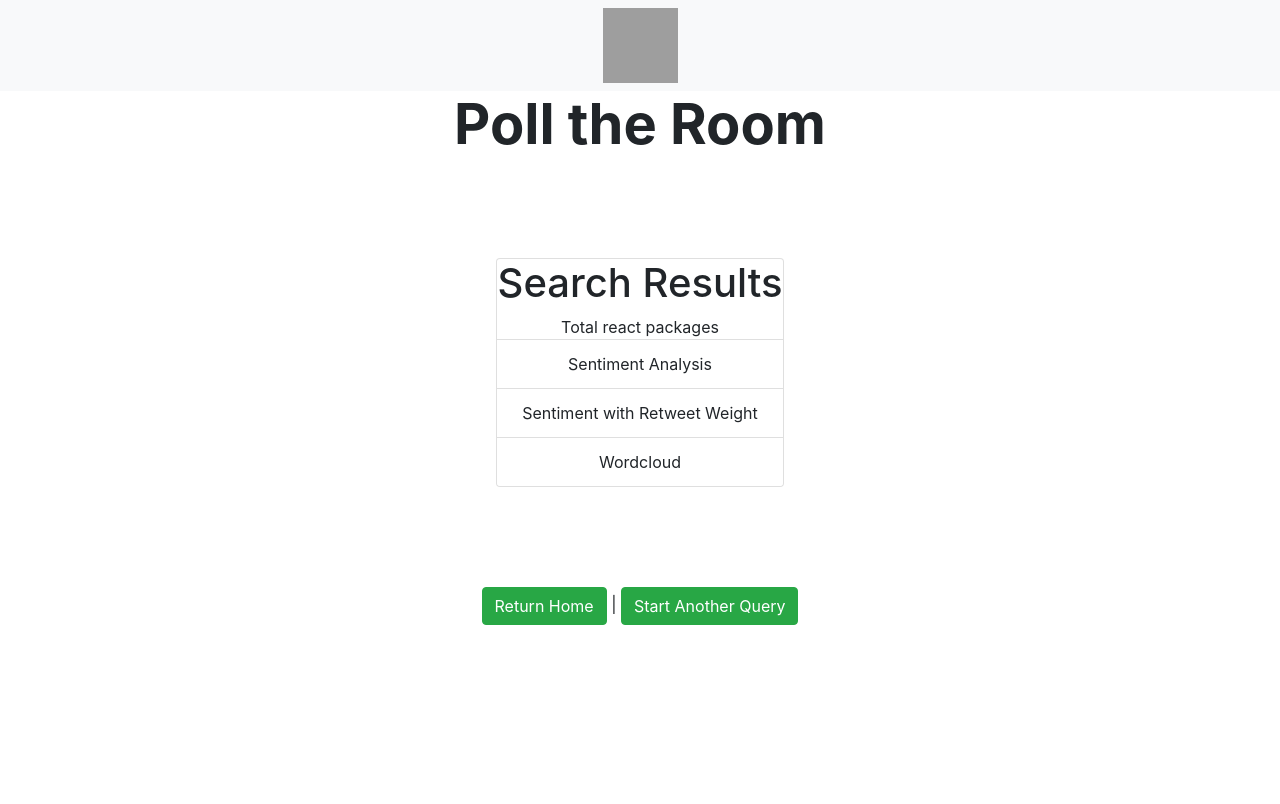
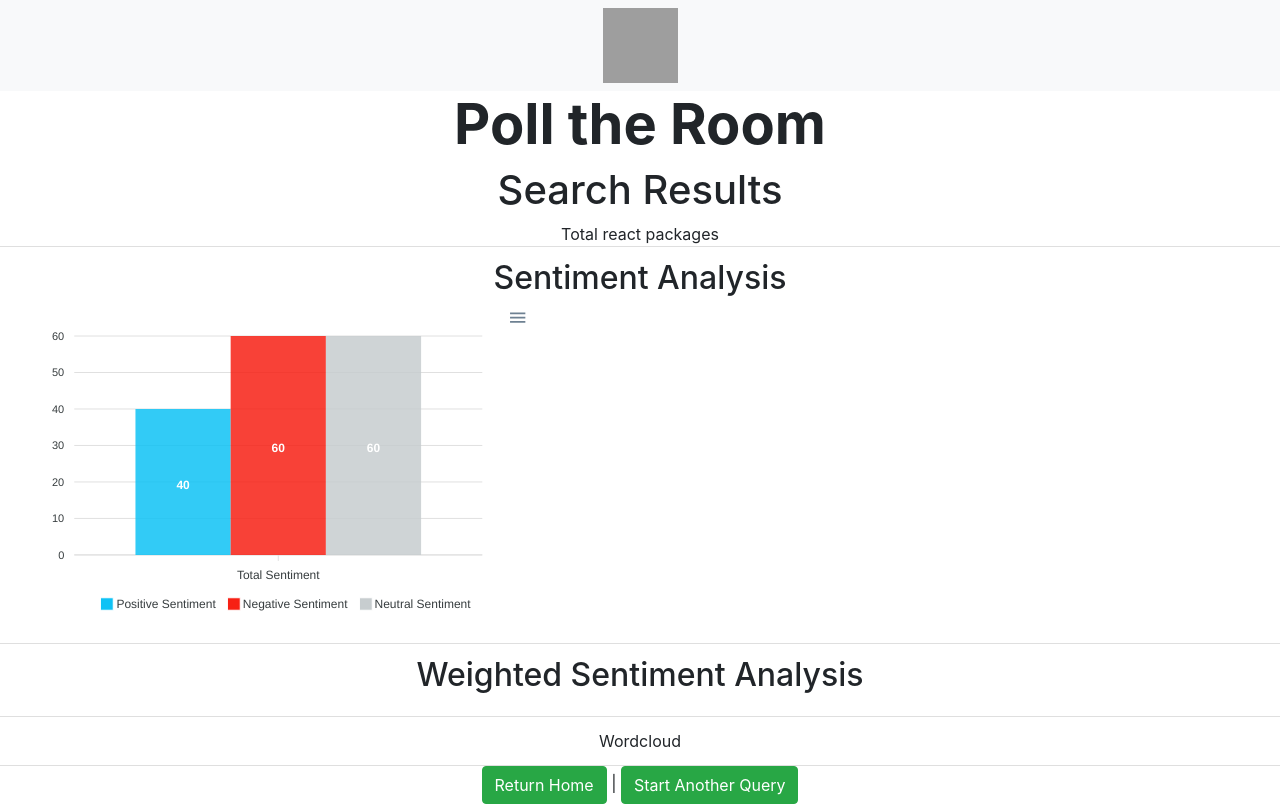
Before and after one commit to HunJer93/DC-Umbrella-Project-Final, a React (Create React App) app: page /graphPage in a window 1280 px wide. Built offline with nearby package versions, Linux system fonts and the light colour scheme; no server answers; grey boxes are pictures that could not be loaded.

Commit message:
added basic graphs to page

```diff
--- a/package.json
+++ b/package.json
@@ -7,11 +7,13 @@
     "@testing-library/jest-dom": "^5.16.4",
     "@testing-library/react": "^13.2.0",
     "@testing-library/user-event": "^13.5.0",
+    "apexcharts": "^3.35.3",
     "react": "^18.1.0",
+    "react-apexcharts": "^1.4.0",
     "react-dom": "^18.1.0",
     "react-router": "^6.3.0",
     "react-router-dom": "^6.3.0",
-    "react-scripts": "^2.1.8",
+    "react-scripts": "^5.0.1",
     "web-vitals": "^2.1.4"
   },
   "scripts": {
--- a/src/components/GraphPage.js
+++ b/src/components/GraphPage.js
@@ -2,10 +2,57 @@ import { useNavigate } from "react-router-dom";
 import React, { useEffect, useState } from "react";
 import "../App.css";
 import Navbar from './Navbar';
+import Chart from "react-apexcharts";
 
 function GraphPage() {
     //change these to sentiment payload values below
     const [totalReactPackages, setTotalReactPackages] = useState(null);
+    const [sentimentChart, setSentimentChart] = useState({
+        options: {
+            colors:[ "#0fc2f5", "#f72014", "#c7cdcf"],
+            chart: {
+              id: "sentiment-analysis-graph"
+            },
+            xaxis: {
+              categories: ["Total Sentiment"]
+            }
+          },
+          series: [
+            {
+              name: "Positive Sentiment",
+              data: [40]
+            },
+            {
+                name: "Negative Sentiment",
+                data: [60]
+            },
+            {
+                name: "Neutral Sentiment",
+                data: [60]
+            }
+          ]
+        });
+    const [weightedSentimentChart, setWeightedSentimentChart] = useState({
+        series: [44, 55, 13],
+        options: {
+          colors:[ "#0fc2f5", "#f72014", "#c7cdcf"],
+          chart: {
+            width: 380,
+            type: 'pie',
+          },
+          labels: ['Positive', 'Negative', 'Neutral'],
+          responsive: [{
+            breakpoint: 480,
+            options: {
+              chart: {
+                width: 200
+              },
+              legend: {
+                position: 'bottom'
+              }
+            }
+          }]
+        }});
     //uncomment these when ready to use AWS and values
 
     // const [payloadText, setPayloadText] = useState(null);
@@ -55,21 +102,35 @@ function GraphPage() {
   return (
     <>
     <Navbar />
-        <div className='card'>
         <h1>Search Results</h1>
         <div>Total react packages {totalReactPackages}</div>
         <ul className="list-group list-group-flush">
             <li className='list-group-item'>
-                    Sentiment Analysis
+                <h2>Sentiment Analysis</h2>
+                <div className="col-4">
+                    <Chart
+                        options={sentimentChart.options}
+                        series={sentimentChart.series}
+                        type="bar"
+                        width="500"
+                    />
+                </div>
             </li>
             <li className='list-group-item'>
-                    Sentiment with Retweet Weight
+            <h2>Weighted Sentiment Analysis</h2>
+                <div className="col-4">
+                    <Chart
+                        options={weightedSentimentChart.options}
+                        series={weightedSentimentChart.series}
+                        type="pie"
+                        width="500"
+                    />
+                </div>
             </li>
             <li className='list-group-item'>
                 Wordcloud
             </li>
         </ul>
-        </div>
         <button className="btn btn-success" onClick={() => navigate('/')}>
             Return Home
         </button> |{" "}
--- a/src/components/TestHomePage.js
+++ b/src/components/TestHomePage.js
@@ -9,7 +9,7 @@ function TestHomePage() {
     const [numTweets, setNumTweets] = useState('')
     const [error, setError] = useState(false)
     const [errorQuery, setErrorQuery] = useState(false)
-    const isButtonEnabled = query.length > 0 && numTweets.length > 0 && !error;
+    const isButtonEnabled = query.length > 0 && numTweets.length > 0 && !error && parseInt(numTweets) <= 5000;
 
 
     //font change for error handling
@@ -125,7 +125,7 @@ function TestHomePage() {
                   value={numTweets}
                 />
                 {/* display error banner */}
-                {error && (<p role="alert" style={{ color: "rgb(255, 0, 0)" }}>Please make sure you've entered a <em>number</em></p>)}
+                {error && (<p role="alert" style={{ color: "rgb(255, 0, 0)" }}>Please make sure you've entered a <em>number</em> between 1 and 5000</p>)}
                 <br />
                 <br />
                 <button className='btn btn-success font-weight-bold' disabled={!isButtonEnabled} onClick={() => handleSubmit()}
```
Also changed, not shown: 1 other file (tests, documents, lock files or other folders). Lines whose indentation alone changed are shown as unchanged.
